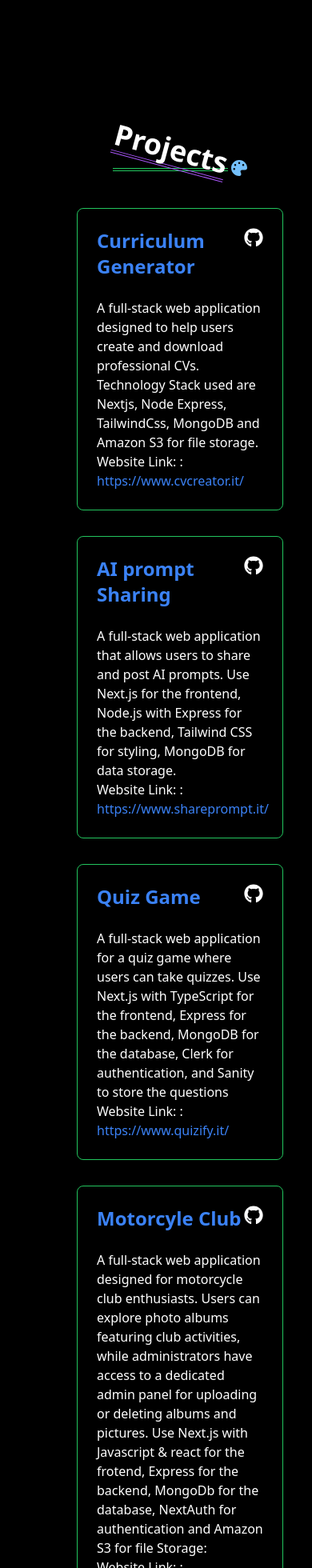
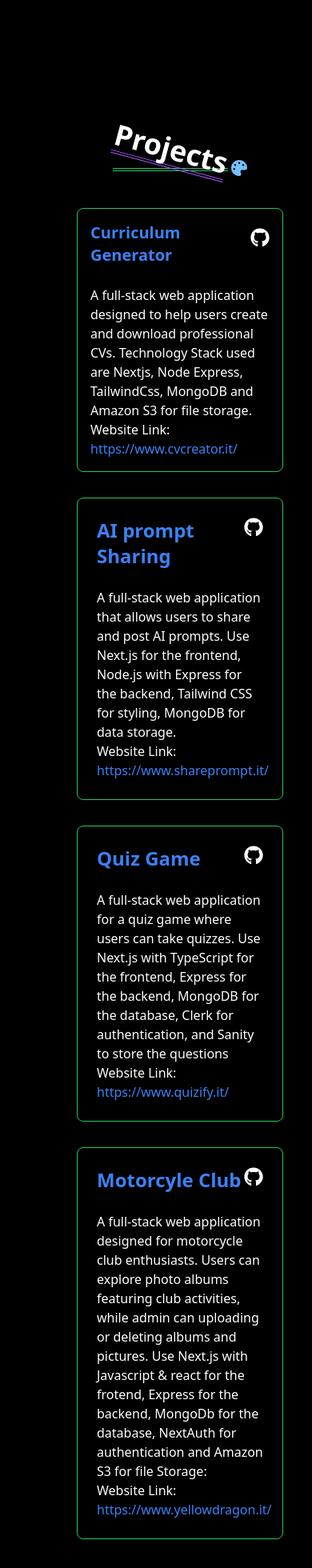
Before and after one commit to aivaneezy1/cv, a Next.js app: page / in a window 390 px wide. Shown: the part 746-2706 px from the top of the page at 80% size. Built offline with nearby package versions, Linux system fonts and the light colour scheme.

Commit message:
modify the height of the card component

```diff
--- a/app/components/Card.jsx
+++ b/app/components/Card.jsx
@@ -6,19 +6,20 @@
   const { t, i18n } = useTranslation();
   return (
     <div className="grid grid-cols-1 sm:grid-cols-2 lg:grid-cols-3 gap-8 mt-10 text-white mb-10 px-4">
-      <div className="border border-green-500 hover:border-double hover:border-4 p-6 w-full h-auto md:h-72 lg:h-80 rounded-lg shadow-lg transition-transform transform hover:scale-105">
-        <div className="flex flex-row justify-between items-start md:items-center">
+      {/*Proejct 1 */}
+      <div className="border border-green-500 hover:border-double hover:border-4 p-4 sm:p-6 w-full h-auto rounded-lg shadow-lg transition-transform transform hover:scale-105">
+        <div className="flex flex-row sm:flex-row justify-between items-start sm:items-center h-auto">
           <Link href="https://github.com/aivaneezy1/mensa">
-            <h2 className="text-blue-500 text-2xl md:text-3xl font-semibold hover:border-b-2 border-blue-500 mb-2 md:mb-0">
+            <h2 className="text-blue-500 text-xl sm:text-2xl lg:text-3xl font-semibold hover:border-b-2 border-blue-500 mb-2 sm:mb-0">
               {t("cvTitle.title")}
             </h2>
           </Link>
-          <div className="flex-shrink-0">
+          <div className="flex-shrink-0 mt-2 sm:mt-0">
             <Link href="https://github.com/aivaneezy1/mensa">
               <svg
                 xmlns="http://www.w3.org/2000/svg"
                 viewBox="0 0 496 512"
-                className="w-6 h-6 md:w-8 md:h-8"
+                className="w-6 h-6 sm:w-8 sm:h-8"
               >
                 <path
                   fill="#ffffff"
@@ -28,9 +29,11 @@
             </Link>
           </div>
         </div>
-        <p className="mt-4 text-md md:text-base">{t("cvTitle.description")}</p>
+        <p className="mt-4 text-md md:text-base">
+          {t("cvTitle.description")}
+        </p>
         <p>
-          {t("cvTitle.websiteLink")}:{" "}
+          {t("cvTitle.websiteLink")}{" "}
           <Link
             href="https://www.cvcreator.it/"
             className="text-blue-500 hover:border-b-2 border-blue-500"
@@ -41,9 +44,9 @@
       </div>
 
       {/* Second Project */}
-      <div className="border border-green-500 hover:border-double hover:border-4 p-6 w-full h-auto md:h-72 lg:h-80 rounded-lg shadow-lg transition-transform transform hover:scale-105">
-        <div className="flex flex-row justify-between items-start md:items-center">
-          <Link href="/">
+      <div className="border border-green-500 hover:border-double hover:border-4 p-6 w-full  h-auto   rounded-lg shadow-lg transition-transform transform hover:scale-105">
+        <div className="flex flex-row justify-between items-start md:items-center  h-auto ">
+          <Link href="https://github.com/aivaneezy1/ai-prompt">
             <h2 className="text-blue-500 text-2xl md:text-3xl font-semibold hover:border-b-2 border-blue-500 mb-2 md:mb-0">
               {t("aiPrompt.title")}
             </h2>
@@ -68,7 +71,7 @@
         </p>
 
         <p>
-            {t("aiPrompt.websiteLink")}:{" "}
+          {t("aiPrompt.websiteLink")}{" "}
           <Link
             href="https://www.shareprompt.it/"
             className="text-blue-500 hover:border-b-2 border-blue-500"
@@ -79,9 +82,9 @@
       </div>
 
       {/* Third Project */}
-      <div className="border border-green-500 hover:border-double hover:border-4 p-6 w-full h-auto md:h-72 lg:h-80 rounded-lg shadow-lg transition-transform transform hover:scale-105">
-        <div className="flex flex-row justify-between items-start md:items-center">
-          <Link href="/">
+      <div className="border border-green-500 hover:border-double hover:border-4 p-6 w-full  h-auto  rounded-lg shadow-lg transition-transform transform hover:scale-105">
+        <div className="flex flex-row justify-between items-start md:items-center  h-auto ">
+          <Link href="https://github.com/aivaneezy1/Quizify">
             <h2 className="text-blue-500 text-2xl md:text-3xl font-semibold hover:border-b-2 border-blue-500 mb-2 md:mb-0">
               {t("quizify.title")}
             </h2>
@@ -104,7 +107,7 @@
         <p className="mt-4 text-md md:text-base">{t("quizify.description")} </p>
 
         <p>
-          {t("quizify.websiteLink")}:{" "}
+          {t("quizify.websiteLink")}{" "}
           <Link
             href="https://www.quizify.it/"
             className="text-blue-500 hover:border-b-2 border-blue-500"
@@ -115,9 +118,9 @@
       </div>
 
       {/* Fourth Project */}
-      <div className="border border-green-500 hover:border-double hover:border-4 p-6 w-full h-auto md:h-72 lg:h-80 rounded-lg shadow-lg transition-transform transform hover:scale-105">
-        <div className="flex flex-row justify-between items-start md:items-center">
-          <Link href="/">
+      <div className="flex flex-col border border-green-500 hover:border-double hover:border-4 p-6 w-full  h-auto  rounded-lg shadow-lg transition-transform transform hover:scale-105">
+        <div className="flex flex-row justify-between items-start md:items-center  h-auto ">
+          <Link href="https://github.com/aivaneezy1/gd-club">
             <h2 className="text-blue-500 text-2xl md:text-3xl font-semibold hover:border-b-2 border-blue-500 mb-2 md:mb-0">
               {t("yellowDragon.title")}
             </h2>
@@ -141,7 +144,7 @@
           {t("yellowDragon.description")}:{" "}
         </p>
         <p>
-          {t("yellowDragon.websiteLink")}:{" "}
+          {t("yellowDragon.websiteLink")}{" "}
           <Link
             href="https://www.yellowdragon.it/"
             className="text-blue-500 hover:border-b-2 border-blue-500"
--- a/app/components/i18n.jsx
+++ b/app/components/i18n.jsx
@@ -56,7 +56,7 @@
         yellowDragon:{
            title: "Motorcyle Club",
           description:
-            "A full-stack web application designed for motorcycle club enthusiasts. Users can explore photo albums featuring club activities, while administrators have access to a dedicated admin panel for uploading or deleting albums and pictures. Use Next.js with Javascript & react for the frotend, Express for the backend, MongoDb for the database, NextAuth for authentication and Amazon S3 for file Storage",
+            "A full-stack web application designed for motorcycle club enthusiasts. Users can explore photo albums featuring club activities, while admin can uploading or deleting albums and pictures. Use Next.js with Javascript & react for the frotend, Express for the backend, MongoDb for the database, NextAuth for authentication and Amazon S3 for file Storage",
             websiteLink: "Website Link: ",
         },
 
@@ -108,7 +108,7 @@
           title: "Condivisione di prompt per l'IA",
           description:
             "Un'applicazione web full-stack che consenta agli utenti di condividere e pubblicare prompt per l'IA. Utilizza Next.js per il frontend, Node.js con Express per il backend, Tailwind CSS per lo stile, e MongoDB per la memorizzazione dei dati",
-          websiteLink: "Website Link: ",
+          websiteLink: "Link al Sito: ",
         },
 
 
@@ -116,7 +116,15 @@
           title: "Gioco a Quiz",
           description:
             "Un'applicazione web full-stack per un gioco a quiz dove gli utenti possono partecipare a quiz. Utilizza Next.js con TypeScript per il frontend, Express per il backend, MongoDB per il database, Clerk per l'autenticazione e Sanity per memorizzare le domande.",
-            websiteLink: "Website Link: ",
+            websiteLink: "Link al Sito: ",
+        },
+
+
+         yellowDragon:{
+           title: "Club di Motociclisti",
+          description:
+            "Un'applicazione web full-stack progettata per gli appassionati di club motociclisti. Gli utenti possono esplorare album fotografici che mostrano le attività del club, mentre gli amministratori hanno accesso a un pannello di amministrazione dedicato per caricare o eliminare album e immagini. Utilizza Next.js con Javascript e React per il frontend, Express per il backend, MongoDB per il database, NextAuth per l'autenticazione e Amazon S3 per l'archiviazione dei file.",
+            websiteLink: "Link al Sito: ",
         },
 
 
```
Lines whose indentation alone changed are shown as unchanged.
